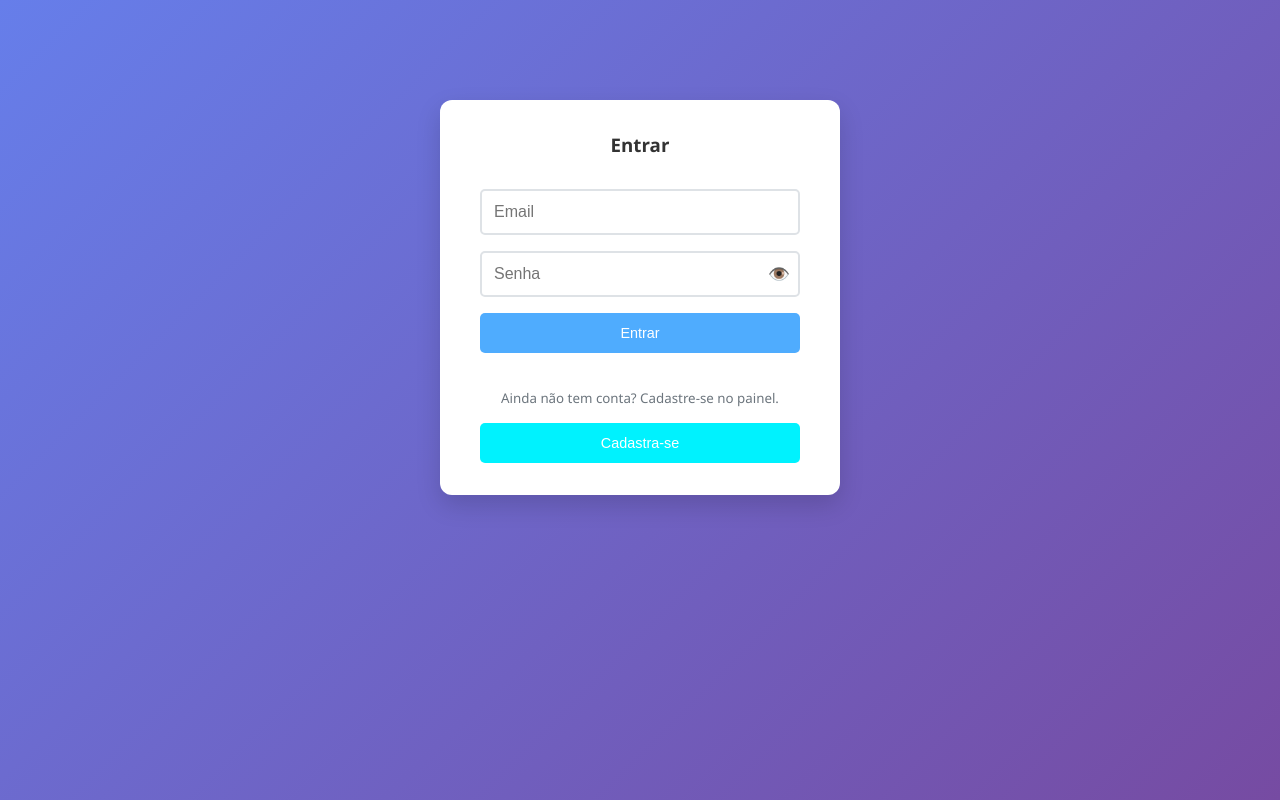
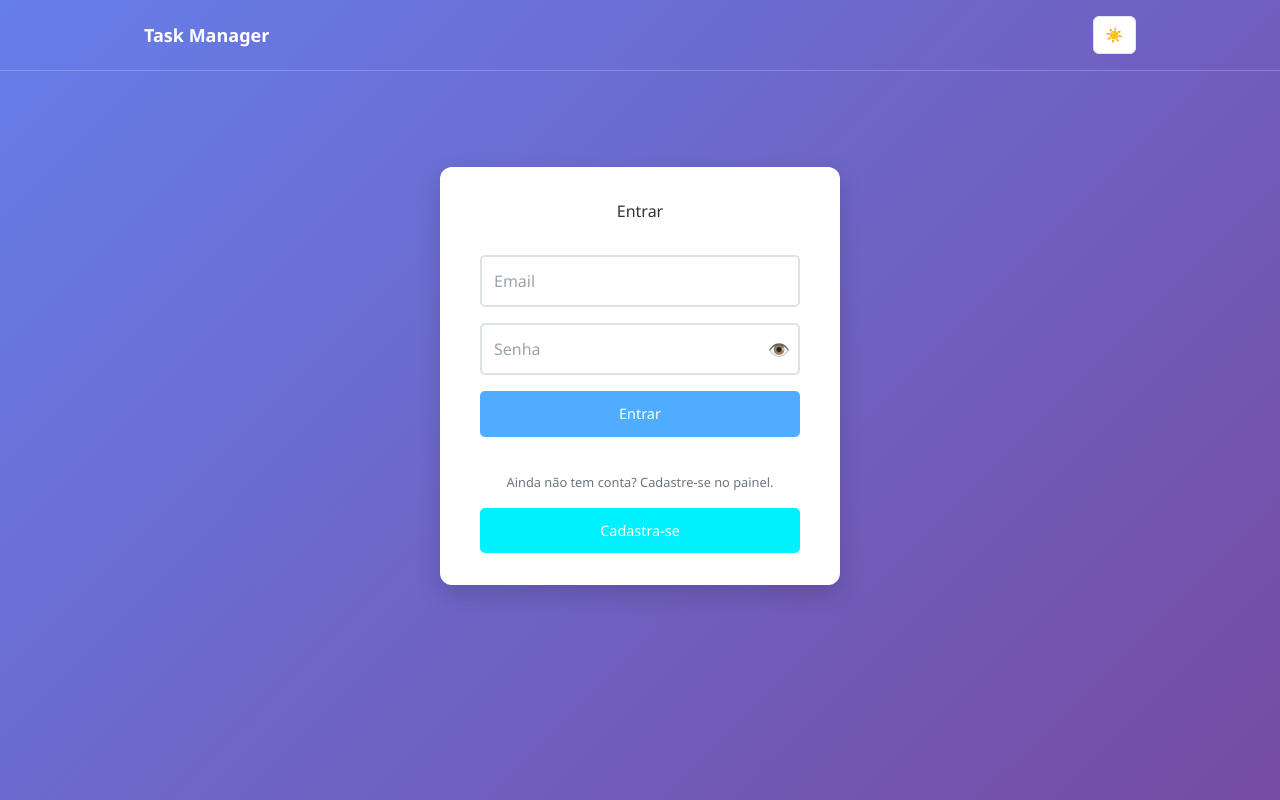
Before and after one commit to LuizCarlos1995/todo_list, a React (Create React App) app in the folder frontend/: page / in a window 1280 px wide. Built offline with nearby package versions, Linux system fonts and the light colour scheme; no server answers.

Commit message:
atualizando tema do proeto do tailwind, tema dark

```diff
--- a/frontend/package.json
+++ b/frontend/package.json
@@ -21,7 +21,10 @@
     "web-vitals": "^2.1.4"
   },
   "devDependencies": {
-    "@types/node": "^16.18.0"
+    "@types/node": "^16.18.0",
+    "autoprefixer": "^10.4.24",
+    "postcss": "^8.5.6",
+    "tailwindcss": "^3.4.19"
   },
   "browserslist": {
     "production": [
--- /dev/null
+++ b/frontend/postcss.config.js
@@ -0,0 +1,6 @@
+module.exports = {
+  plugins: {
+    tailwindcss: {},
+    autoprefixer: {},
+  },
+}
--- a/frontend/src/App.tsx
+++ b/frontend/src/App.tsx
@@ -1,16 +1,36 @@
-// src/App.tsx
-import { BrowserRouter, Routes, Route } from "react-router-dom";
-import Login from './components/LoginPage/Login';
-import Task from "./components/TaskPage/Task"
+import { BrowserRouter, Routes, Route, Link } from "react-router-dom";
+import Login from "./components/LoginPage/Login";
+import Task from "./components/TaskPage/Task";
+import ThemeToggle from "./components/ThemeToggle";
 
 function App() {
   return (
     <BrowserRouter>
+      {/* Layout global com tema */}
+      <div className="min-h-screen text-slate-900 dark:text-slate-100">
+        {/* Header global */}
+        <header
+          className="
+          border-b border-white/20
+          dark:border-slate-800
+          text-white
+          dark:text-slate-100"
+        >
+          <div className="max-w-5xl mx-auto p-4 flex items-center justify-between">
+            <div className="text-lg font-bold">Task Manager</div>
+            <ThemeToggle />
+          </div>
+        </header>
+
+        {/* Conteúdo das páginas */}
+        <main className="max-w-5xl mx-auto p-4">
           <Routes>
             <Route path="/" element={<Login />} />
             <Route path="/login" element={<Login />} />
             <Route path="/tasks" element={<Task />} />
           </Routes>
+        </main>
+      </div>
     </BrowserRouter>
   );
 }
--- /dev/null
+++ b/frontend/src/components/ThemeToggle.tsx
@@ -0,0 +1,23 @@
+import { useTheme } from "../styles/useTheme";
+
+export default function ThemeToggle() {
+  const { theme, toggleTheme } = useTheme();
+
+  return (
+    <button
+      type="button"
+      onClick={toggleTheme}
+      className="
+        px-3 py-2 rounded-md border text-sm font-medium
+        bg-white text-slate-900 border-slate-200
+        hover:bg-slate-50
+        dark:bg-slate-800 dark:text-slate-100 dark:border-slate-700
+        dark:hover:bg-slate-700
+      "
+      aria-label="Alternar tema"
+      title="Alternar tema"
+    >
+      {theme === "dark" ? "🌙" : "☀️"}
+    </button>
+  );
+}
--- a/frontend/src/services/LoginService.ts
+++ b/frontend/src/services/LoginService.ts
@@ -11,6 +11,8 @@ export const LoginService = {
             if (response.data.token) {
                 localStorage.setItem('token', response.data.token);
             }
+            // setar o token novo nas configurações do axios
+            api.defaults.headers.common["Authorization"] = `Bearer ${response.data.token}`;
 
             return response.data;
         } catch (error: any) {
--- a/frontend/src/services/api.ts
+++ b/frontend/src/services/api.ts
@@ -2,6 +2,12 @@ import axios from 'axios';
 
 const API_BASE_URL = process.env.REACT_APP_API_URL
 
- export const api = axios.create({
+export const api = axios.create({
   baseURL: API_BASE_URL,
 });
+
+// Configurar token de autenticação para todas as requisições
+const token = localStorage.getItem('token');
+if (token) {
+  api.defaults.headers.common['Authorization'] = `Bearer ${token}`;
+}
--- a/frontend/src/styles/globals.css
+++ b/frontend/src/styles/globals.css
@@ -1,25 +1,34 @@
+@tailwind base;
+@tailwind components;
+@tailwind utilities;
+
 * {
   margin: 0;
   padding: 0;
   box-sizing: border-box;
 }
 
+/* ✅ Tema claro (padrão) */
 body {
   font-family: 'Segoe UI', Tahoma, Geneva, Verdana, sans-serif;
   background: linear-gradient(135deg, #667eea 0%, #764ba2 100%);
   min-height: 100vh;
-    padding: 20px;
+}
+
+/* ✅ Tema escuro (quando html tem class="dark") */
+html.dark body {
+  background: #0b1220; /* um escuro mais elegante que preto puro */
 }
 
 /* Responsividade */
 @media (max-width: 768px) {
   body {
-        padding: 5px;
+    padding: 10px;
   }
 }
 
 @media (max-width: 480px) {
   body {
-        padding: 10px;
+    padding: 8px;
   }
 }
--- /dev/null
+++ b/frontend/src/styles/useTheme.ts
@@ -0,0 +1,27 @@
+import { useEffect, useState } from "react";
+
+type Theme = "light" | "dark";
+
+export function useTheme() {
+  const [theme, setTheme] = useState<Theme>(() => {
+    const saved = localStorage.getItem("theme") as Theme | null;
+    if (saved === "light" || saved === "dark") return saved;
+
+    // opcional: respeitar o tema do sistema na 1ª vez
+    const prefersDark = window.matchMedia?.("(prefers-color-scheme: dark)").matches;
+    return prefersDark ? "dark" : "light";
+  });
+
+  useEffect(() => {
+    const root = document.documentElement; // <html>
+
+    if (theme === "dark") root.classList.add("dark");
+    else root.classList.remove("dark");
+
+    localStorage.setItem("theme", theme);
+  }, [theme]);
+
+  const toggleTheme = () => setTheme((t) => (t === "dark" ? "light" : "dark"));
+
+  return { theme, setTheme, toggleTheme };
+}
--- /dev/null
+++ b/frontend/tailwind.config.js
@@ -0,0 +1,8 @@
+/** @type {import('tailwindcss').Config} */
+module.exports = {
+  darkMode: "class",
+  content: ["./src/**/*.{js,jsx,ts,tsx}"],
+  theme: {
+    extend: {} },
+  plugins: [],
+};
```
Also changed, not shown: 1 other file (tests, documents, lock files or other folders). Lines whose indentation alone changed are shown as unchanged.
